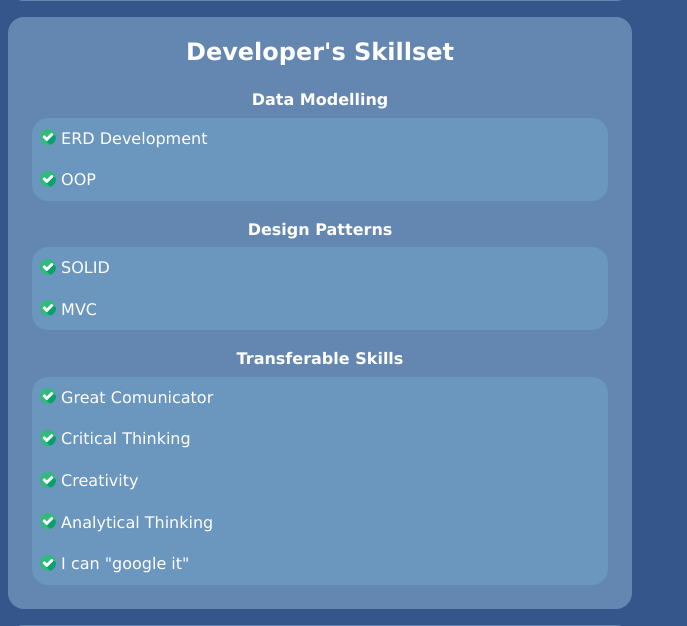
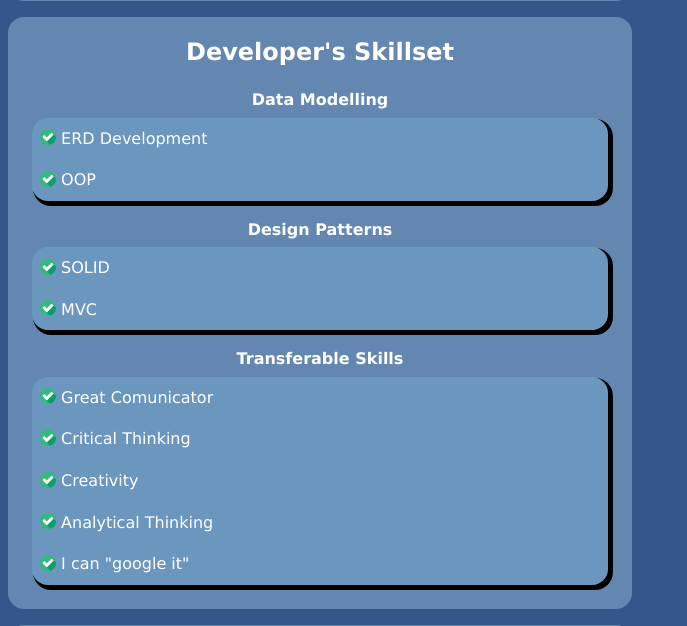
Before and after one commit to SalvatoreAmaddio/Portfolio, a PHP site: page /aboutme.html in a window 1280 px wide. Shown: the part 761-1387 px from the top of the page, without its empty margins (0-687 px from the left). Run offline with PHP 8.4, Linux system fonts and the light colour scheme.

Commit message:
Update aboutme.css

```diff
--- a/css/aboutme.css
+++ b/css/aboutme.css
@@ -147,6 +147,7 @@ main .layerContent
 {
     background-color: rgba(137, 207, 240,0.2);
     border-radius: 1rem;
+    box-shadow: 3px 3px 0px 2px black;
 }
 
 #techSkills dl dd
```
